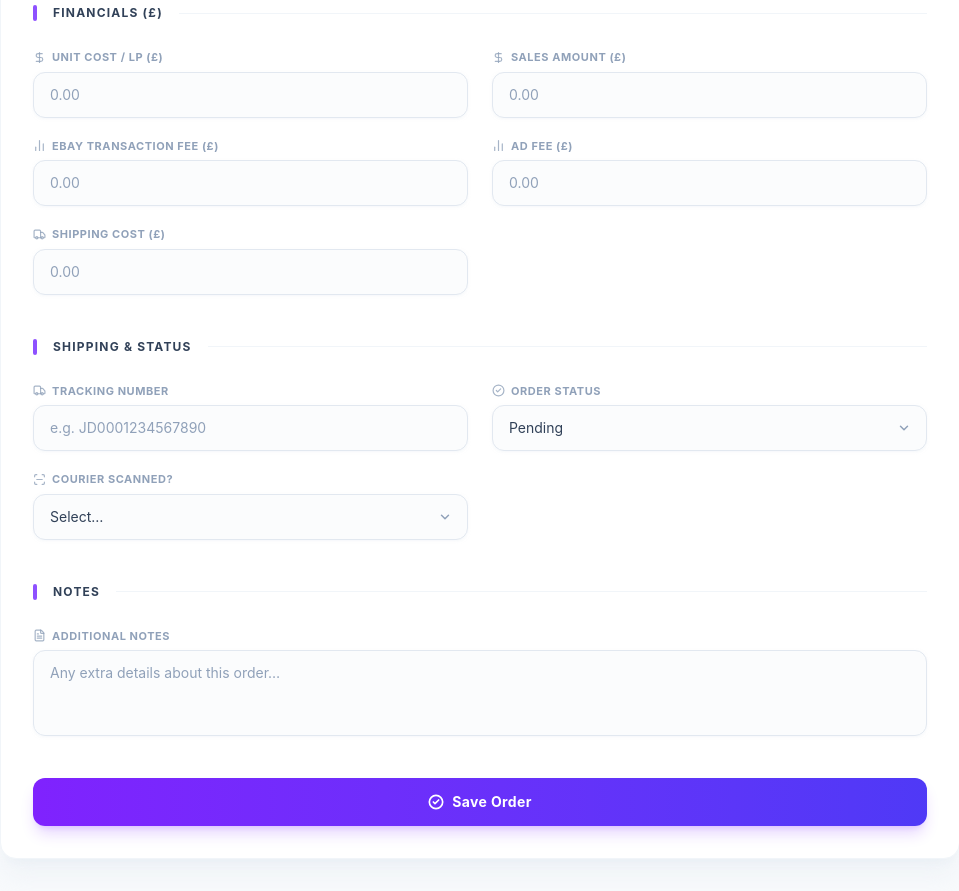
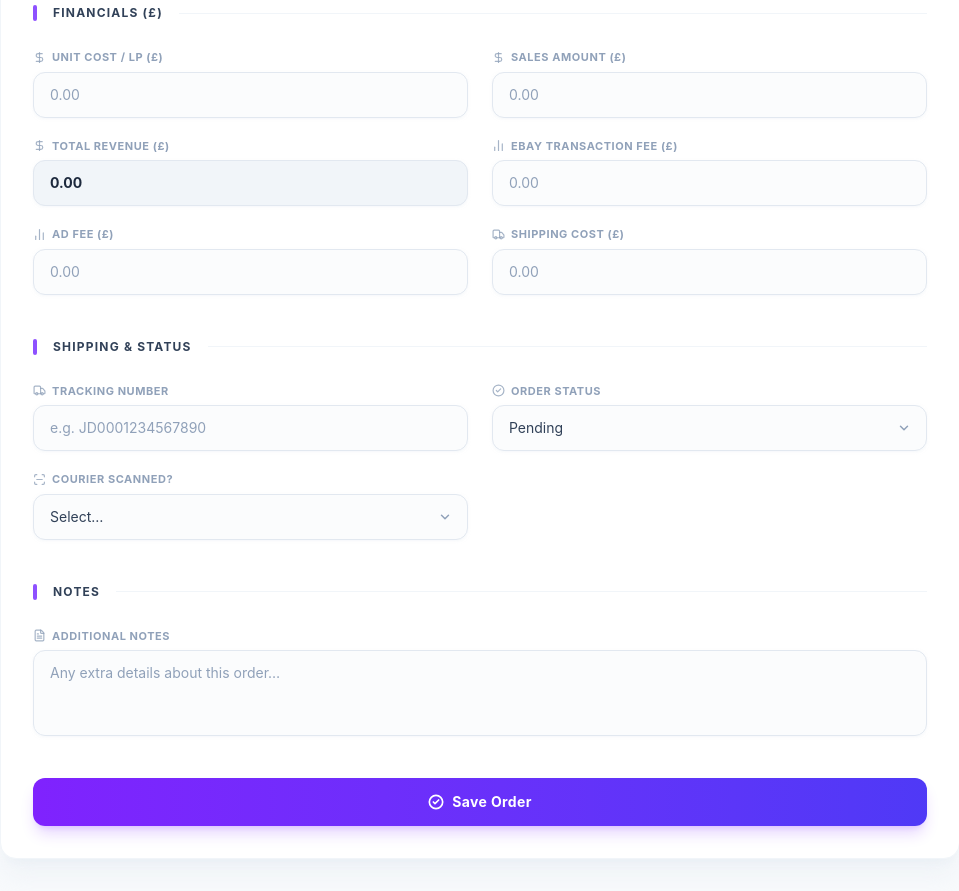
Before and after one commit to nandanibhati/ebay-dashboard, a React (Vite) app: page /manual-entry in a window 1280 px wide. Shown: the part 800-1691 px from the top of the page, without its empty margins (288-1247 px from the left). Built offline with nearby package versions, Linux system fonts and the light colour scheme.

Commit message:
add orders

```diff
--- a/src/pages/AddOrder.jsx
+++ b/src/pages/AddOrder.jsx
@@ -123,14 +123,21 @@ export default function AddOrder() {
   }
 };
 
-  const handleChange = (e) => {
-    const { name, value } = e.target;
-    setForm({ ...form, [name]: value });
-    if (name === "date") {
-      localStorage.setItem("selectedDate", value);
-    }
-  };
+const handleChange = (e) => {
+  const { name, value } = e.target;
 
+  setForm((prev) => ({
+    ...prev,
+    [name]: value,
+  }));
+
+  if (name === "date") {
+    localStorage.setItem("selectedDate", value);
+  }
+};
+const totalRevenue =
+  Number(form.quantity || 0) *
+  Number(form.sellingPrice || 0);
   const employeeName  = localStorage.getItem("employeeName")  || "Employee";
   const employeeEmail = localStorage.getItem("employeeEmail") || "";
 
@@ -335,6 +342,14 @@ export default function AddOrder() {
               <Field label="Sales Amount (£)" icon={DollarSign}>
                 <input type="number" step="0.01" name="sellingPrice" placeholder="0.00" value={form.sellingPrice} onChange={handleChange} className={inputCls} />
               </Field>
+              <Field label="Total Revenue (£)" icon={DollarSign}>
+  <input
+    type="number"
+    value={totalRevenue.toFixed(2)}
+    readOnly
+    className={`${inputCls} bg-slate-100 font-bold`}
+  />
+</Field>
 
               <Field label="eBay Transaction Fee (£)" icon={BarChart2}>
                 <input type="number" step="0.01" name="ebayFee" placeholder="0.00" value={form.ebayFee} onChange={handleChange} className={inputCls} />
```
